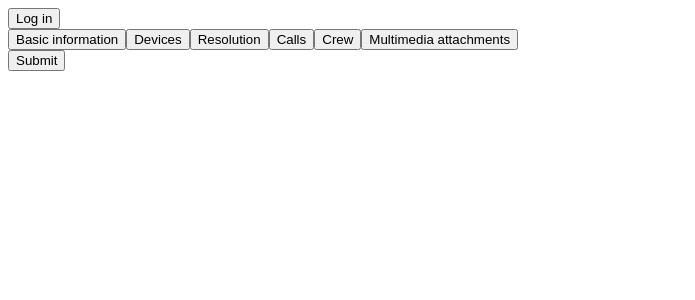
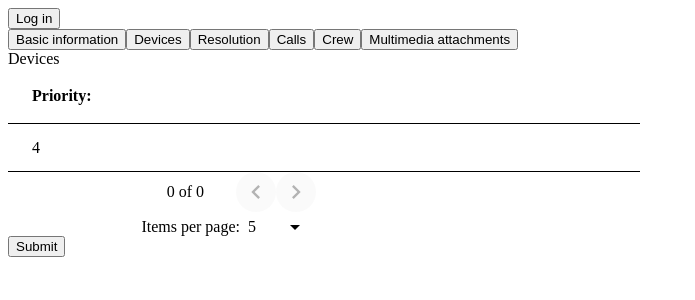
Before and after one commit to dekis108/Web2Project, an Angular app in the folder Web2Project/: page /newIncident in a window 1280 px wide. Both pictures are taken after a click on the button "Devices". Shown: the top 300 px of the page, without its empty margins (0-695 px from the left). Built offline with nearby package versions, Linux system fonts and the light colour scheme.

Commit message:
device table and service defined

```diff
--- a/Web2Project/src/app/components/create-incident/create-incident.component.css
+++ b/Web2Project/src/app/components/create-incident/create-incident.component.css
@@ -0,0 +1,13 @@
+table {
+    width: 50%;
+}
+.mat-paginator {
+    width: 25%;
+}
+.example-radio-group {
+    margin: 15px 0;
+  }
+
+  .example-radio-button {
+    margin: 5px;
+  }
--- a/Web2Project/src/app/components/create-incident/create-incident.component.html
+++ b/Web2Project/src/app/components/create-incident/create-incident.component.html
@@ -136,6 +136,25 @@
         </div>
 </div>
     <div [hidden]="(formOption != 'Devices')">
+        <div class="row" *ngIf = "this.profileForm.value" >
+            <div class="col-sm-6 form-group">
+                <label for="device">Devices</label>
+                <div class="mat-elevation-z8">
+                    <table class="table-hover" mat-table  [dataSource]="devicesSource" matSort>
+
+                    <ng-container matColumnDef="priority" sticky>
+                        <th mat-header-cell *matHeaderCellDef mat-sort-header> Priority: </th>
+                        <td mat-cell *matCellDef="let element"> {{element.priority}} </td>
+                    </ng-container>
+
+                    <tr mat-header-row *matHeaderRowDef="displayedColumns"></tr>
+                    <tr mat-row *matRowDef="let row; columns: displayedColumns;"></tr>
+                    </table>
+
+                    <mat-paginator [pageSizeOptions]="[5, 10, 20]"></mat-paginator>
+                </div>
+            </div>
+        </div>
     </div>
     <div [hidden]="(formOption != 'Resolution')">
         <div class="row" >
@@ -150,7 +169,23 @@
             <div class="col-sm-6 form-group">
                 <label for="subcause">Subcause</label>
                 <select class="form-control" formControlName="subcause">
-                    <option *ngFor="let option of Subcause.get(causeSelected)" [value]="option" selected="true">{{option}}</option>
+                    <option *ngFor="let option of Subcause.get(causeSelected)" [value]="option">{{option}}</option>
+                </select>
+            </div>
+        </div>
+        <div class="row" *ngIf = "this.profileForm.value" >
+            <div class="col-sm-6 form-group">
+                <label for="constructionType">Construction Type</label>
+                <select class="form-control" formControlName="constructionType">
+                    <option *ngFor="let option of ConstructionType" [value]="option">{{option}}</option>
+                </select>
+            </div>
+        </div>
+        <div class="row" *ngIf = "this.profileForm.value" >
+            <div class="col-sm-6 form-group">
+                <label for="material">Material</label>
+                <select class="form-control" formControlName="material">
+                    <option *ngFor="let option of Material" [value]="option">{{option}}</option>
                 </select>
             </div>
         </div>
--- a/Web2Project/src/app/components/create-incident/create-incident.component.ts
+++ b/Web2Project/src/app/components/create-incident/create-incident.component.ts
@@ -1,5 +1,8 @@
 import { Component, OnInit } from '@angular/core';
 import { FormControl, FormGroup, Validators } from '@angular/forms';
+import { MatTableDataSource } from '@angular/material/table';
+import { Device } from 'src/app/model/devices';
+import { DevicesLoaderService } from 'src/app/services/devicesLoader/devices-loader.service';
 
 @Component({
   selector: 'app-create-incident',
@@ -9,8 +12,11 @@ import { FormControl, FormGroup, Validators } from '@angular/forms';
 export class CreateIncidentComponent implements OnInit {
   causeSelected !: string;
   formOption = FormOption.BasicInfo;
+  devices !: Device[];
+  devicesSource = new MatTableDataSource<Device>(this.devices);
+  displayedColumns: string[] = ['priority',];
 
-  constructor() { }
+  constructor(private devicesLoaderService: DevicesLoaderService) { }
 
   IncidentType = [
     "Unplanned",
@@ -26,19 +32,20 @@ export class CreateIncidentComponent implements OnInit {
 
   Cause = [
     "Weather",
-    "Maintenence",
+    "Man-made",
     "Other",
   ]
 
   Subcause = new Map([
-    ["Weather", ["Lightning", "Wind", "Other", "Fire"]],
+    ["Weather", ["Lightning", "Wind", "Other", "Blizzard"]],
     ["Maintenence", ["Planned", "Unplanned"]],
     ["Other" , ["Other"]],
+    ["Man-made" , ["Other"]],
   ]);
 
   ConstructionType = [
-    "None",
-    "Other"
+    "Underground",
+    "Overground"
   ]
 
   Material = [
@@ -49,7 +56,6 @@ export class CreateIncidentComponent implements OnInit {
 
   onChange(deviceValue : any) {
     this.causeSelected = deviceValue.target.value;
-    console.log(this.causeSelected);
   }
 
 
@@ -77,11 +83,21 @@ export class CreateIncidentComponent implements OnInit {
     subcause : new FormControl(''),
     constructionType : new FormControl(''),
     material : new FormControl(''),
+    device : new FormControl(''),
   });
 
 
   ngOnInit(): void {
+    this.getDevices();
   }
+
+  getDevices(): void {
+    this.devicesLoaderService.getDevices().subscribe(devices => this.devices = devices);
+    this.devicesSource = new MatTableDataSource<Device>(this.devices);
+    console.log("DEJA" + this.devices);
+    console.log("DEJA");
+  }
+
 
   setBasicInfo() : void {
     this.formOption = FormOption.BasicInfo;
@@ -103,8 +119,7 @@ export class CreateIncidentComponent implements OnInit {
   }
 
   onSubmit() : void {
-    //console.log(this.profileForm.value['id']); //test
-    console.log(this.Subcause.get("Weather"));
+    console.log(this.profileForm.value);
   }
 
 }
--- a/Web2Project/src/app/model/devices.ts
+++ b/Web2Project/src/app/model/devices.ts
@@ -1,3 +1,3 @@
 export interface Device {
-
+    priority: number;
 }
--- /dev/null
+++ b/Web2Project/src/app/services/devicesLoader/devices-loader.service.ts
@@ -0,0 +1,18 @@
+import { Injectable } from '@angular/core';
+import { Observable, of } from 'rxjs';
+import { Device } from 'src/app/model/devices';
+import { Devices } from '../incidentLoader/incidentsMock';
+
+@Injectable({
+  providedIn: 'root'
+})
+export class DevicesLoaderService {
+  devices: Device[] = [];
+  constructor() { }
+
+  getDevices() :  Observable<Device[]> {
+    //todo: get from backend
+    this.devices = Devices;
+    return of(this.devices);
+  }
+}
--- a/Web2Project/src/app/services/incidentLoader/incidentsMock.ts
+++ b/Web2Project/src/app/services/incidentLoader/incidentsMock.ts
@@ -19,7 +19,7 @@ export const _Calls: Calls[] = [
 ]
 
 export const Devices: Device[] = [
-    {}
+    {priority: 4}
 ];
 
 export const Resolutions: Resolution[] = [
```
Also changed, not shown: 1 other file (tests, documents, lock files or other folders).
